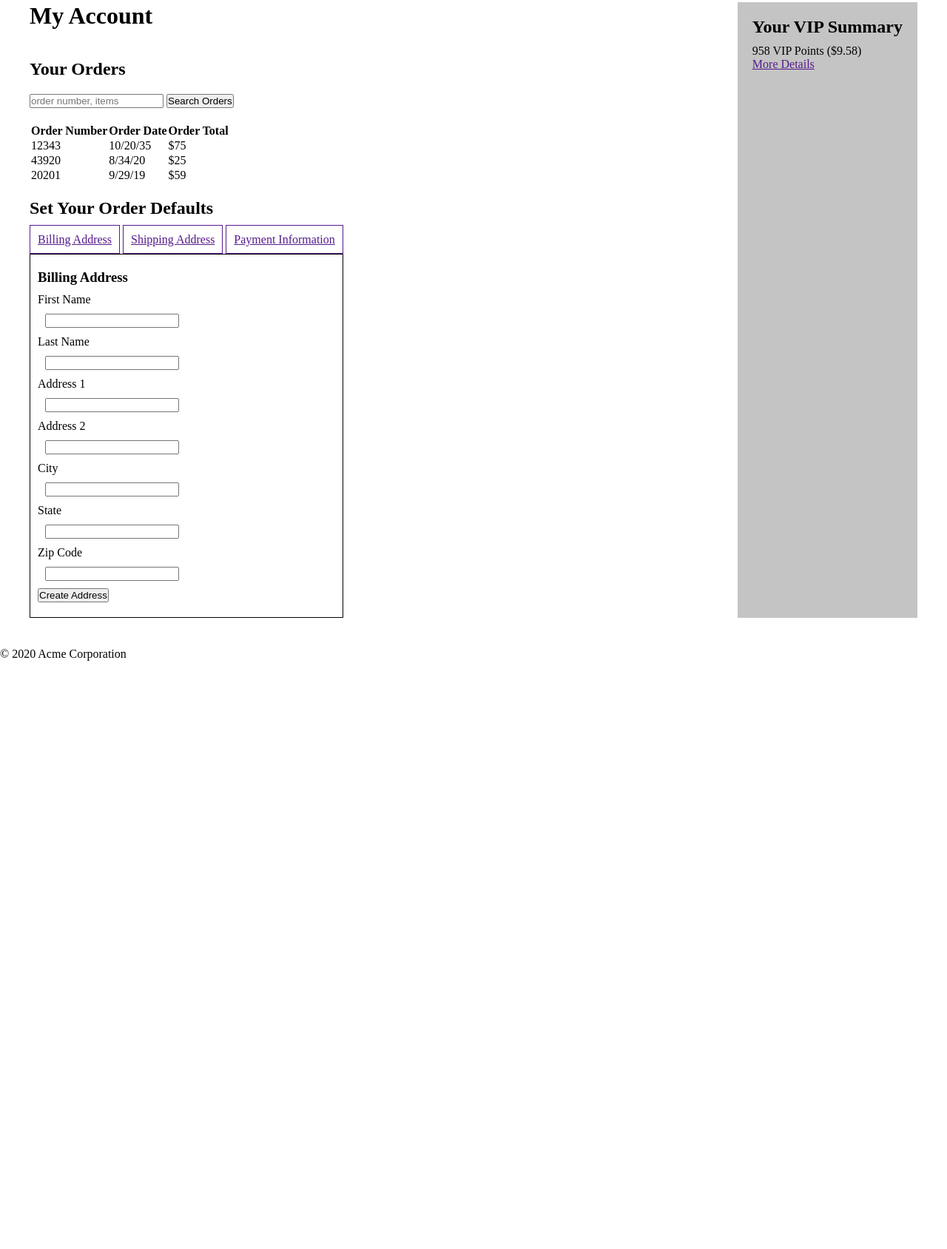
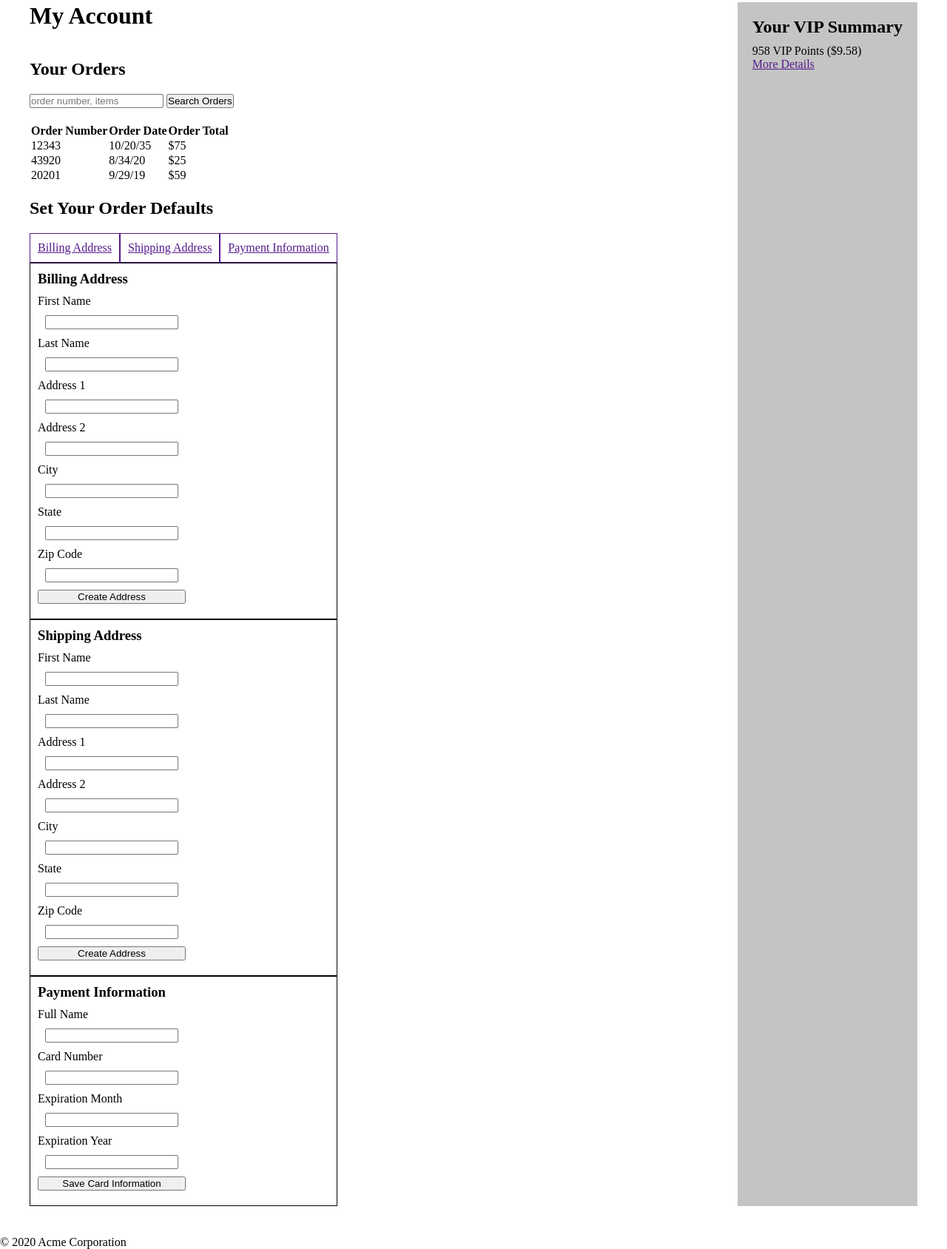
Before and after one commit to BrodeHimes/acmeOrder, a plain HTML site: page index.html in a window 1280 px wide. Shown: the part 187-1875 px from the top of the page at 74% size. Before the commit the page ends 1080 px from the top, so only its background shows below. Drawn offline with Linux system fonts and the light colour scheme.

Commit message:
added all order default tabs and vip terms modal to html

```diff
--- a/index.html
+++ b/index.html
@@ -9,10 +9,9 @@
 
 
 header {
-    background-color: rgb(196, 196, 196);
     height: 150px;
+}
 
-}
 
 
 header{
@@ -39,7 +38,6 @@ header form {
 }
 
 aside{
-    background-color: rgb(196, 196, 196);
     padding:20px;
 }
 
@@ -62,11 +60,6 @@ main form {
 
 //tabbing so create 3 differnet divs for each tab. 2 will be hidden they will also be hidden rom accessibility tree. That way you cannot tab across them. If click 2nd tab, then make tab 1 and 3 hidden. If click 3rd tab make 1 and 2 hidden. etc. display:none will remove item from accessibility tree
 
-.hidden {
-    display:none;
-}
-
-
 
 main section form {
 
@@ -80,39 +73,94 @@ main section form input {
     margin: 10px;
 }
 
-.billingTab h3 {
+.orderDefaultTabs h3 {
     padding-bottom: 10px;
 }
 
-.billingTab{
-    border: solid;
-    border-width: thin;
 
-}
 
 .tabNames{
-    padding-bottom: 10px;
+    padding-bottom: ;
+    display:flex;
+    flex-wrap: wrap;
 }
 
 .tabNames a{
     border: solid;
     border-width: thin;
     padding:10px;
+}
+
+.tabNames a:hover{
+    background-color: rgb(196, 196, 196);
 
 }
+
+
 
 .orderFormSection {
     display: flex;
     flex-direction: column;
 }
 
+.orderFormSection form{
+    display: flex;
+    flex-direction: column;
+    width:  200px;
+    padding-left: 10px;
+    padding-top: 10px;
+}
+
+
+
+.greyBackground {
+    background-color: rgb(196, 196, 196);
+}
+
+.border{
+    border: solid;
+    border-width: thin;
+}
+
+.vipModal{
+    width: 520px;
+    height: 180px;
+    display: flex;
+    flex-direction: column;
+    flex-wrap: wrap;
+    padding: 10px;
+    position: absolute;
+    z-index: 1;
+    top: 300px;
+    left: 15em;
+    background-color: white;
+}
+
+.vipModal button {
+    position: relative;
+    right:19px;
+    top: 2px;
+    padding: 2px;
+}
+
+.paddingBottom {
+    padding-bottom: 20px;
+}
+
+.vipModal ul {
+    padding-left: 15px;
+}
+
+.hidden {
+    display:none;
+}
 
 
 </style>
 
 </head>
 <body>
- <header>
+ <header class="greyBackground">
     <figure>
       <img src="acme-logo.jpg" alt="brand logo">
    </figure>
@@ -179,7 +227,7 @@ main section form input {
         <a href=""> Payment Information</a>
       </section>
 
-      <section class="billingTab">
+      <section class="orderDefaultTabs border" id="billingTab">
         <form method="post">
           <h3>Billing Address</h3>
           <label for='first-name'>First Name</label>
@@ -205,19 +253,84 @@ main section form input {
 
           <button type='submit'>Create Address</button>
         </form>
-      </section>
+       </section>
+
+
+       <section class="orderDefaultTabs border" id="shippingTab">
+        <form method="post">
+          <h3>Shipping Address</h3>
+          <label for='first-name'>First Name</label>
+          <input id='first-name' type="text" name='first-name'>
+
+          <label for='last-name'>Last Name</label>
+          <input id='last-name' type="text" name='last-name'>
+
+          <label for='address1'>Address 1</label>
+          <input id='address1' type="text" name='address1'>
+
+          <label for='address2'>Address 2</label>
+          <input id='address2' type="text" name='address2'>
+
+          <label for='city'>City</label>
+          <input id='city' type="text" name='city'>
+
+          <label for='state'>State</label>
+          <input id='state' type="text" name='state'>
+
+          <label for='zip-code'>Zip Code</label>
+          <input id='zip-code' type="text" name='zip-code'>
+
+          <button type='submit'>Create Address</button>
+        </form>
+       </section>
+
+       <section class="orderDefaultTabs border" id="paymentTab">
+        <form method="post">
+          <h3>Payment Information</h3>
+          <label for='full-name'>Full Name</label>
+          <input id='full-name' type="text" name='full-name'>
+
+          <label for='card-number'>Card Number</label>
+          <input id='card-number' type="number" name='card-number'>
+
+          <label for='expiration-month'>Expiration Month</label>
+          <input id='expiration-month' type="number" name='expiration-month'>
+
+          <label for='expiration-year'>Expiration Year</label>
+          <input id='expiration-year' type="number" name='expiration-year'>
+
+          <button type='submit'>Save Card Information</button>
+        </form>
+       </section>
+
+
+
+
     </section>
+
  </main>
 
 
 
 
- <aside>
+ <aside class="greyBackground">
      <h2>Your VIP Summary</h2>
      <p>958 VIP Points ($9.58)</p>
      <a href="">More Details</a>
  </aside>
 </div>
+
+
+<section class="vipModal border hidden">
+    <h2 class='paddingBottom'>VIP Points Terms</h2>
+    <p class='paddingBottom'>We'll upgrade your shipping every single time- no strings attached, no minimum purchase!</p>
+    <ul class='paddingBottom'>
+        <li><a href=''>FAQ</a></li>
+        <li><a href=''>Terms & Conditions</a></li>
+        <li><a href=''>Join Today</a></li>
+    </ul>
+    <button type='button' id="closeModalButton">X</button>
+</section>
 
 
  <footer>
@@ -229,6 +342,8 @@ main section form input {
 
 <script>
 
+
+
 </script>
 </body>
 </html>
```
